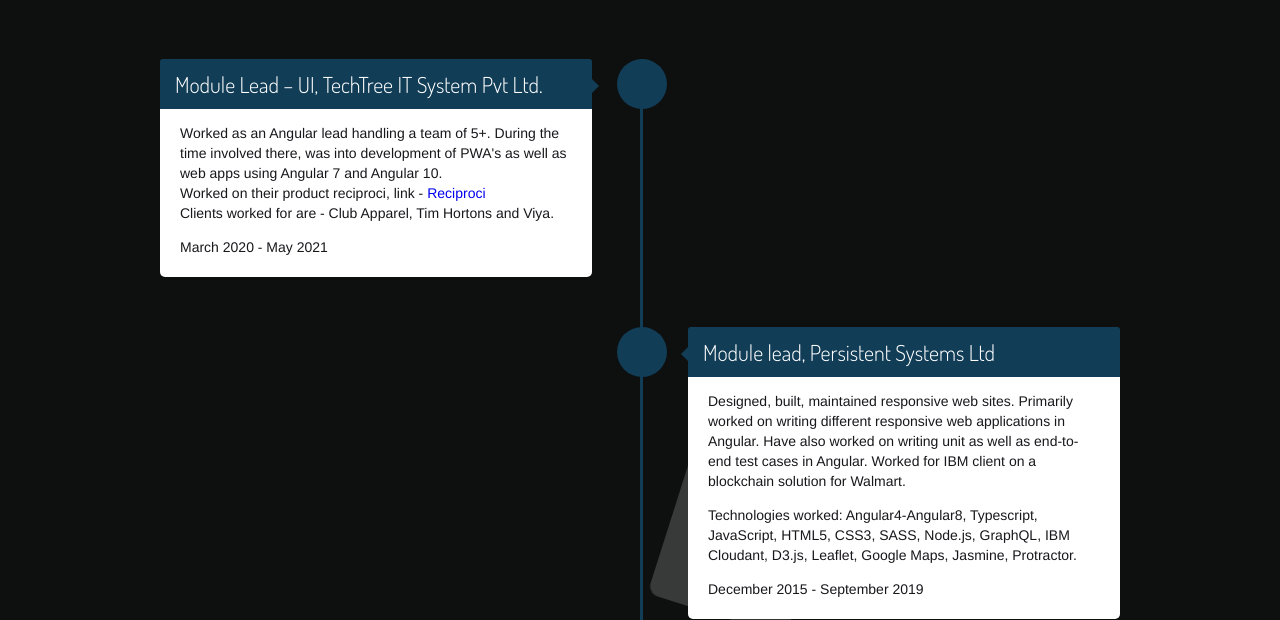
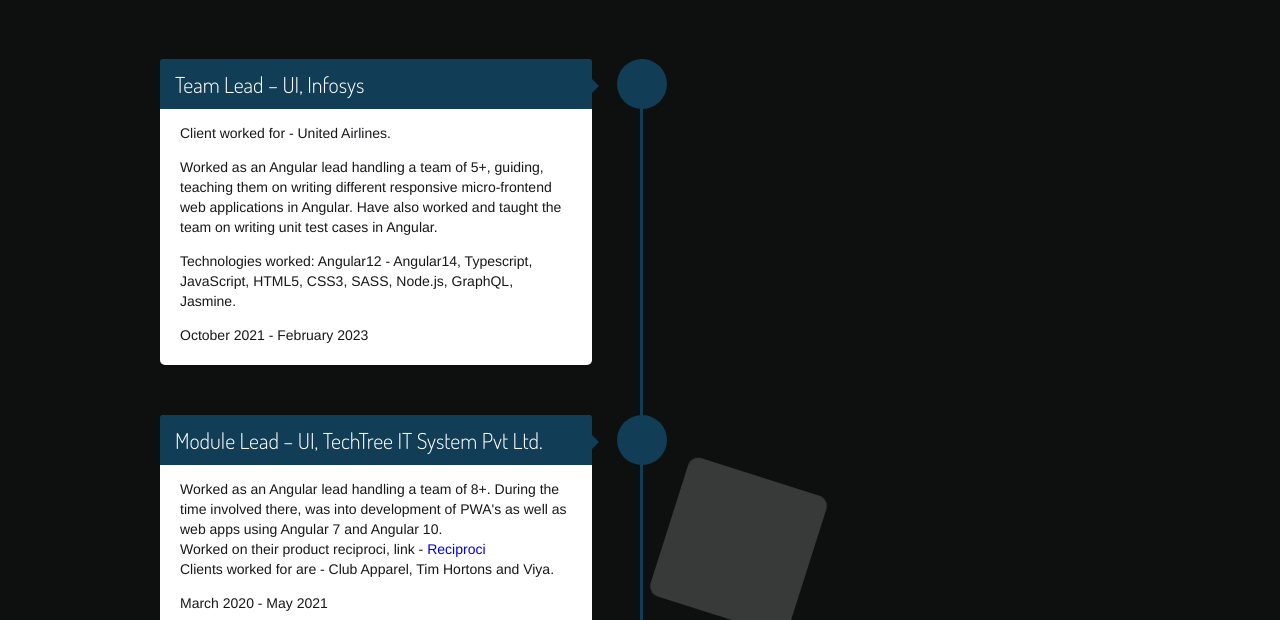
Before and after one commit to pranav558/codersuniverse, a plain HTML site: page index.html in a window 1280 px wide. Shown: the part 177-797 px from the top of the page. Drawn offline with nearby package versions, Linux system fonts and the light colour scheme.

Commit message:
Added new job description

```diff
--- a/index.html
+++ b/index.html
@@ -1,5 +1,6 @@
 <!doctype html>
 <html lang="en">
+
 <head>
   <meta charset="UTF-8">
   <meta name="viewport" content="width=device-width, initial-scale=1">
@@ -7,6 +8,7 @@
   <link rel="stylesheet" href="assets/css/styles.css">
   <title>Profile</title>
 </head>
+
 <body>
   <ul class="background">
     <li></li>
@@ -40,8 +42,29 @@
     </div>
   </header>
   <section class="timeline-container">
-    <div >
+    <div>
       <div id="timeline">
+        <div class="timeline-item">
+          <div class="timeline-icon">
+            <i class="fa fa-envelope-o" aria-hidden="true"></i>
+          </div>
+          <div class="timeline-content">
+            <h2>Team Lead – UI, Infosys</h2>
+            <p>
+              <div>Client worked for - United Airlines.</div>
+            </p>
+            <p>
+              Worked as an Angular lead handling a team of 5+, guiding, teaching them on writing different responsive
+              micro-frontend web applications in Angular. Have also worked and taught the team on writing unit test
+              cases in Angular.
+            </p>
+            <p>
+              Technologies worked: Angular12 - Angular14, Typescript, JavaScript, HTML5, CSS3, SASS, Node.js, GraphQL,
+              Jasmine.
+            </p>
+            <span class="time-stamp">October 2021 - February 2023</span>
+          </div>
+        </div>
         <div class="timeline-item">
           <div class="timeline-icon">
             <i class="fa fa-envelope-o" aria-hidden="true"></i>
@@ -50,11 +73,12 @@
             <h2>Module Lead – UI, TechTree IT System Pvt Ltd.</h2>
             <p>
             <div>
-                  Worked as an Angular lead handling a team of 5+. During the time involved there, was
+              Worked as an Angular lead handling a team of 8+. During the time involved there, was
               into development of PWA's as well as web apps using Angular 7 and Angular 10.
             </div>
             <div>
-                  Worked on their product reciproci, link - <a href="https://www.reciproci.com/" target="_blank">Reciproci</a>
+              Worked on their product reciproci, link - <a href="https://www.reciproci.com/"
+                target="_blank">Reciproci</a>
             </div>
             <div>Clients worked for are - Club Apparel, Tim Hortons and Viya.</div>
             </p>
@@ -69,10 +93,13 @@
           <div class="timeline-content right">
             <h2>Module lead, Persistent Systems Ltd</h2>
             <p>
-                Designed, built, maintained responsive web sites. Primarily worked on writing different responsive web applications in Angular. Have also worked on writing unit as well as end-to-end test cases in Angular. Worked for IBM client on a blockchain solution for Walmart.
+              Designed, built, maintained responsive web sites. Primarily worked on writing different responsive web
+              applications in Angular. Have also worked on writing unit as well as end-to-end test cases in Angular.
+              Worked for IBM client on a blockchain solution for Walmart.
             </p>
             <p>
-                Technologies worked: Angular4-Angular8, Typescript, JavaScript, HTML5, CSS3, SASS, Node.js, GraphQL, IBM Cloudant, D3.js, Leaflet, Google Maps, Jasmine, Protractor.
+              Technologies worked: Angular4-Angular8, Typescript, JavaScript, HTML5, CSS3, SASS, Node.js, GraphQL, IBM
+              Cloudant, D3.js, Leaflet, Google Maps, Jasmine, Protractor.
             </p>
             <span class="time-stamp">December 2015 - September 2019</span>
           </div>
@@ -101,10 +128,12 @@
           <div class="timeline-content right">
             <h2>Software Architect, Diet Code Applications Private limited [German Based company]</h2>
             <p>
-                Involved in Research, documentation, coding. Was involved in leading the team on a news app product (iPad/Android/Web). Was mainly involved on the server side of the app, which also included Big Data.
+              Involved in Research, documentation, coding. Was involved in leading the team on a news app product
+              (iPad/Android/Web). Was mainly involved on the server side of the app, which also included Big Data.
             </p>
             <p>
-                Technologies worked: PHP (cakePHP framework), MySQL, Solr, Python, JavaScript, Titanium Framework, Objective C, SQLite.
+              Technologies worked: PHP (cakePHP framework), MySQL, Solr, Python, JavaScript, Titanium Framework,
+              Objective C, SQLite.
             </p>
             <span class="time-stamp">January 2013 - April 2014</span>
           </div>
@@ -117,7 +146,10 @@
           <div class="timeline-content">
             <h2>Freelancer</h2>
             <p>
-                Worked as a freelancer/contractor on various technologies and also was involved in taking online programming classes. Had an account on Odesk with a rating of 4.4 stars and had completed about 18 projects. Due to the migration of Odesk to Upwork I lost my account. Had discussion with Upwork but they couldn't retrieve my account back. Though I have my email backups to prove it.
+              Worked as a freelancer/contractor on various technologies and also was involved in taking online
+              programming classes. Had an account on Odesk with a rating of 4.4 stars and had completed about 18
+              projects. Due to the migration of Odesk to Upwork I lost my account. Had discussion with Upwork but they
+              couldn't retrieve my account back. Though I have my email backups to prove it.
             </p>
             <span class="time-stamp">January 2012 - December 2012</span>
           </div>
@@ -153,4 +185,5 @@
   <script src="https://cdnjs.cloudflare.com/ajax/libs/jquery/3.6.0/jquery.min.js"></script>
   <script src="assets/js/main.js"></script>
 </body>
+
 </html>
```
Lines whose indentation alone changed are shown as unchanged.
